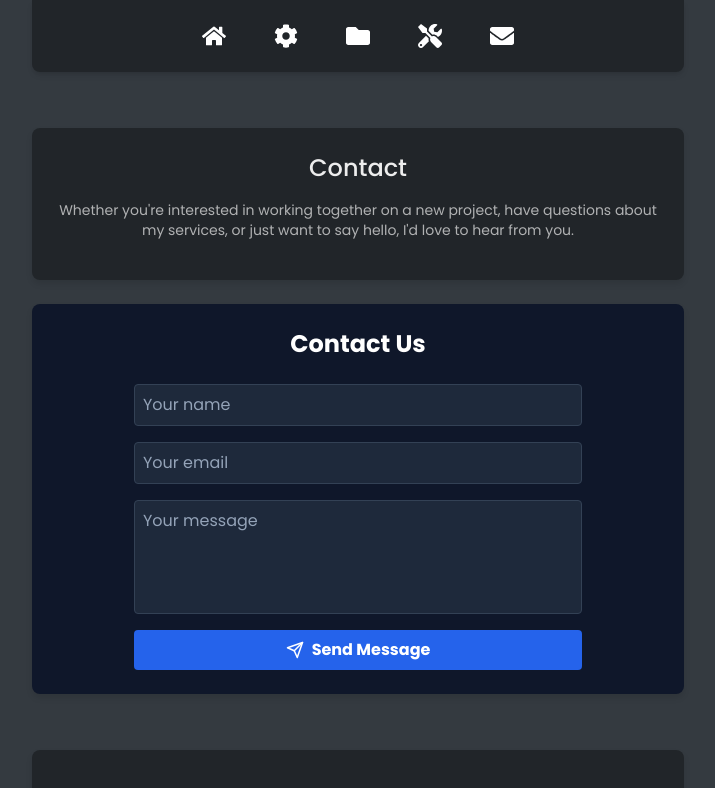
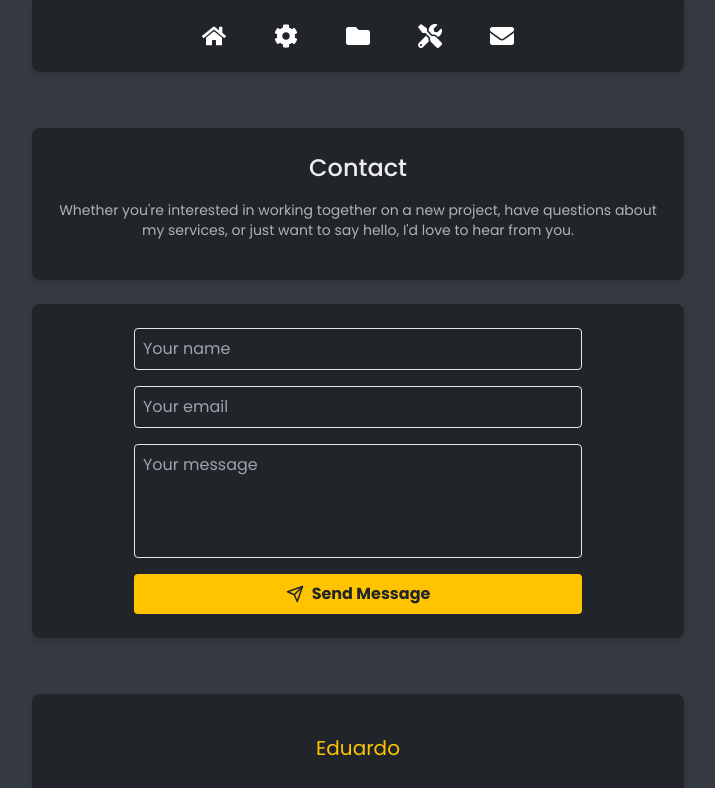
Before and after one commit to Ducarv/personal-site, a React (Vite) app: page /contact in a window 1280 px wide. Shown: the top 788 px of the page, without its empty margins (282-997 px from the left). Built offline with nearby package versions, Linux system fonts and the light colour scheme.

Commit message:
forms styles

```diff
--- a/src/components/contact/ContactForm.tsx
+++ b/src/components/contact/ContactForm.tsx
@@ -64,9 +64,11 @@ const ContactForm = () => {
     }));
   };
 
+  const inputStyles = "p-2 rounded bg-neutral text-secondary placeholder-gray-400 focus:outline-none border border-neutralTwo focus:border-primary transition-colors";
+  const buttonStyles = "w-full bg-primary hover:bg-accent text-neutral font-bold py-2 px-4 rounded flex items-center justify-center gap-2 transition-colors disabled:bg-base-300 disabled:cursor-not-allowed";
+
   return (
-    <section className="p-6 text-secondary bg-slate-900 mb-6 rounded-lg shadow-lg text-center">
-      <h2 className="text-2xl font-bold mb-6 text-white">Contact Us</h2>
+    <section className="p-6 bg-[#212529] mb-6 rounded-lg shadow-lg text-center">
 
       <form onSubmit={handleSubmit} className="max-w-md mx-auto space-y-4">
         <div className="flex flex-col">
@@ -76,7 +78,7 @@ const ContactForm = () => {
             value={formData.name}
             onChange={handleChange}
             placeholder="Your name"
-            className="p-2 rounded bg-slate-800 border border-slate-700 text-white placeholder-slate-400 focus:outline-none focus:border-blue-500"
+            className={inputStyles}
             required
           />
         </div>
@@ -88,7 +90,7 @@ const ContactForm = () => {
             value={formData.email}
             onChange={handleChange}
             placeholder="Your email"
-            className="p-2 rounded bg-slate-800 border border-slate-700 text-white placeholder-slate-400 focus:outline-none focus:border-blue-500"
+            className={inputStyles}
             required
           />
         </div>
@@ -100,7 +102,7 @@ const ContactForm = () => {
             onChange={handleChange}
             placeholder="Your message"
             rows={4}
-            className="p-2 rounded bg-slate-800 border border-slate-700 text-white placeholder-slate-400 focus:outline-none focus:border-blue-500 resize-none"
+            className={`${inputStyles} resize-none`}
             required
           />
         </div>
@@ -108,18 +110,18 @@ const ContactForm = () => {
         <button
           type="submit"
           disabled={status === 'sending'}
-          className="w-full bg-blue-600 hover:bg-blue-700 text-white font-bold py-2 px-4 rounded flex items-center justify-center gap-2 transition-colors disabled:bg-blue-400"
+          className={buttonStyles}
         >
           <Send size={18} />
           {status === 'sending' ? 'Sending...' : 'Send Message'}
         </button>
 
         {status === 'success' && (
-          <p className="text-green-500">Message sent successfully!</p>
+          <p className="text-success">Message sent successfully!</p>
         )}
 
         {status === 'error' && (
-          <p className="text-red-500">Failed to send message. Please try again.</p>
+          <p className="text-error">Failed to send message. Please try again.</p>
         )}
       </form>
     </section>
```
